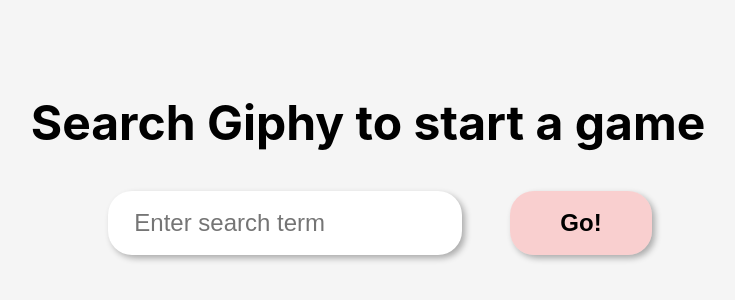
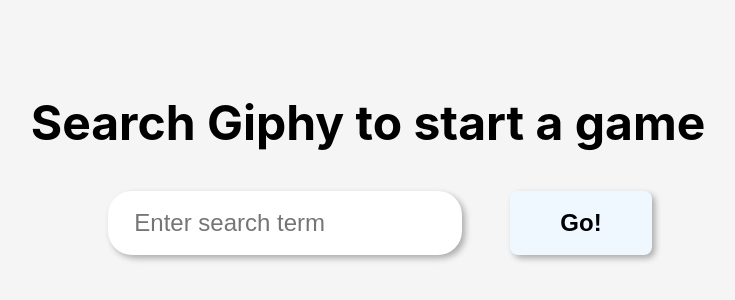
Before and after one commit to heinerbehrends/giphy-concentration-next, a Next.js app: page / in a window 1280 px wide. Shown: the part 246-546 px from the top of the page, without its empty margins (272-1007 px from the left). Built offline with nearby package versions, Linux system fonts and the light colour scheme.

Commit message:
changed border-radius, color, cursor of Button

```diff
--- a/components/SearchStyles.ts
+++ b/components/SearchStyles.ts
@@ -30,11 +30,13 @@
 `;
 
 export const Button = styled(Input)`
+  cursor: pointer;
+  border-radius: 0.5rem;
   margin-left: 3rem;
   padding-left: 3rem;
   padding-right: 3rem;
   font-weight: 700;
-  background-color: rgba(255, 151, 151, 0.4);
+  background-color: aliceblue;
   :active {
     transform: scale(0.95);
     box-shadow: 0.2rem 0.2rem 0.4rem rgba(0, 0, 0, 0.3);
```
